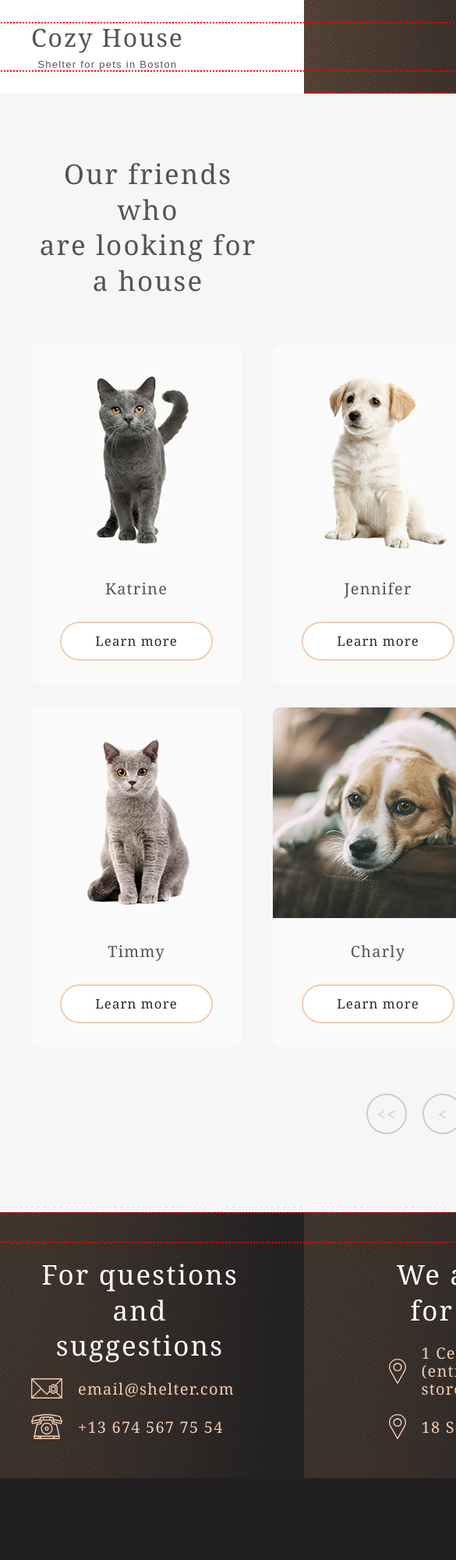
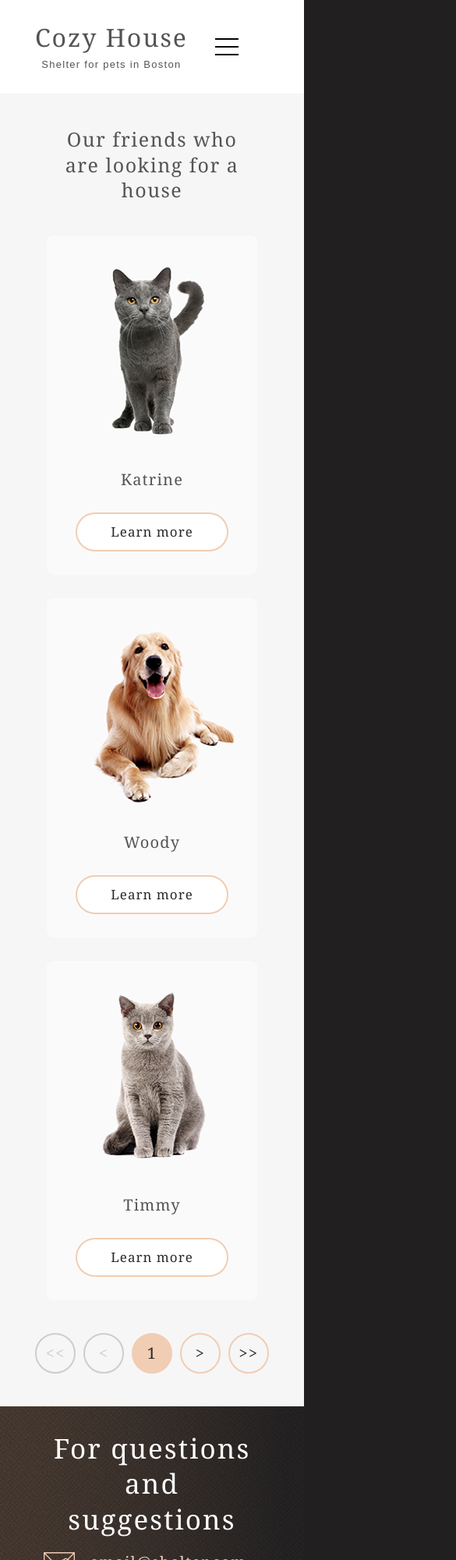
Before and after one commit to LimonJuice322/Shelter, a website built with webpack: page shelter/pages/pets/pets.html in a window 390 px wide. Shown: the top 2000 px of the page at 78% size, 585 px wide, since content can reach past the window. Before the commit the page ends 1895 px from the top, so only its background shows below. Built offline with nearby package versions, Linux system fonts and the light colour scheme.

Commit message:
feat: add adaptive for pets page

```diff
--- a/shelter/pages/main/main.less
+++ b/shelter/pages/main/main.less
@@ -47,7 +47,6 @@ img {
     padding-left: 10px;
     padding-right: 10px;
     margin: 0 auto;
-    outline: 2px dotted red;
   }
 }
 
@@ -112,6 +111,7 @@ img {
   padding-bottom: 60px;
 
   @media (min-width: 0) and (max-width: 1279.5px) {
+    padding-bottom: 62px;
     padding-top: 30px;
   }
 }
@@ -175,9 +175,10 @@ img {
 }
 
 .nav-menu__list {
+  padding-top: 16px;
   display: flex;
+  align-items: flex-start;
   list-style: none;
-  align-items: center;
 
   @media (min-width: 0) and (max-width: 767.5px) {
     display: none;
@@ -281,7 +282,7 @@ img {
   background-color: @basic-white;
 
   @media (min-width: @tablet-width) and (max-width: 1279.5px) {
-    padding-top: 82px;
+    padding-top: 81px;
   }
 
   @media (min-width: 0) and (max-width: 767.5px) {
@@ -722,7 +723,7 @@ img {
   }
 
   @media (min-width: 0) and (max-width: 767.5px) {
-    padding-top: 30px;
+    padding-top: 31px;
 
     img {
       width: 260px;
--- a/shelter/pages/pets/pets.html
+++ b/shelter/pages/pets/pets.html
@@ -2,6 +2,7 @@
 <html lang="en">
   <head>
     <meta charset="utf-8">
+    <meta name="viewport" content="width=device-width, initial-scale=1">
     <title>Our pets</title>
   </head>
   <body>
@@ -12,6 +13,7 @@
           <span class="header__logo-subtitle">Shelter for pets in Boston</span>
         </div>
         <nav class="nav-menu">
+          <button  class="nav-menu__toggler" type="button" aria-label="Open/close menu"></button>
           <ul class="nav-menu__list">
             <li class="nav-menu__item">
               <a class="nav-menu__link" href="main.html">About the shelter</a>
@@ -31,7 +33,8 @@
     </header>
 
     <main>
-      <section class="our-friends container">
+      <section class="our-friends">
+        <div class="container">
           <h2 class="our-friends__header">
             Our friends who<br>
             are looking for a house
@@ -95,6 +98,7 @@
               <button type="button" class="our-friends__btn" href="#" aria-label="Last page">>></button>
             </li>
           </ul>
+        </div>
       </section>
     </main>
 
--- a/shelter/pages/pets/pets.less
+++ b/shelter/pages/pets/pets.less
@@ -34,6 +34,20 @@ img {
   padding-left: 40px;
   padding-right: 40px;
   margin: 0 auto;
+
+  @media (min-width: @tablet-width) and (max-width: 1279.5px) {
+    width: 768px;
+    padding-left: 30px;
+    padding-right: 30px;
+    margin: 0 auto;
+  }
+
+  @media (min-width: 0) and (max-width: 767.5px) {
+    width: 320px;
+    padding-left: 10px;
+    padding-right: 10px;
+    margin: 0 auto;
+  }
 }
 
 .header {
@@ -76,10 +90,40 @@ img {
   justify-content: flex-end;
 }
 
+.nav-menu__toggler {
+  display: none;
+  position: relative;
+  margin-right: 39px;
+  margin-top: 19px;
+  width: 30px;
+  height: 22px;
+  border: none;
+  background-color: transparent;
+
+  &::before {
+    position: absolute;
+    content: "";
+    top: 0;
+    left: 0;
+    width: 100%;
+    height: 2px;
+    background-color: @basic-black;
+    box-shadow: 0 10px 0 0 @basic-black, 0 20px 0 0 @basic-black;
+  }
+
+  @media (min-width: 0) and (max-width: 767.5px) {
+    display: block;
+  }
+}
+
 .nav-menu__list {
   display: flex;
   list-style: none;
   align-items: center;
+
+  @media (min-width: 0) and (max-width: 767.5px) {
+    display: none;
+  }
 }
 
 .nav-menu__item {
@@ -134,6 +178,16 @@ img {
   padding-top: 80px;
   padding-bottom: 100px;
   background-color: @basic-light-l;
+
+  @media(min-width: @tablet-width) and (max-width: 1279.5px) {
+    padding-top: 80px;
+    padding-bottom: 76px;
+  }
+
+  @media(min-width: 0) and (max-width: 767.5px) {
+    padding-top: 42px;
+    padding-bottom: 42px;
+  }
 }
 
 .our-friends__header {
@@ -143,6 +197,15 @@ img {
   .set-font(35px, 1.3em, 400);
   letter-spacing: 0.06em;
   color: @basic-dark-l;
+
+  @media(min-width: @tablet-width) and (max-width: 1279.5px) {
+    padding-bottom: 30px;
+  }
+
+  @media(min-width: 0) and (max-width: 767.5px) {
+    padding-bottom: 42px;
+    .set-font(25px, 1.3em, 400);
+  }
 }
 
 .our-friends__list {
@@ -151,6 +214,20 @@ img {
   grid-template-columns: repeat(4, 1fr);
   grid-row-gap: 30px;
   grid-column-gap: 40px;
+
+  @media (min-width: @tablet-width) and (max-width: 1279.5px) {
+    padding-bottom: 40px;
+    padding-left: 64px;
+    padding-right: 64px;
+    grid-template-columns: repeat(2, 1fr);
+  }
+
+  @media(min-width: 0) and (max-width: 767.5px) {
+    padding-left: 15px;
+    padding-right: 14px;
+    padding-bottom: 42px;
+    grid-template-columns: 1fr;
+  }
 }
 
 .our-friends__item {
@@ -163,6 +240,21 @@ img {
   align-items: center;
   justify-content: space-between;
   background-color: @basic-white-dark;
+
+  @media(min-width: @tablet-width) and (max-width: 1279.5px) {
+    &:nth-child(7),
+    &:nth-child(8) {
+      display: none;
+    }
+  }
+
+  @media(min-width: 0) and (max-width: 767.5px) {
+    &:nth-child(2n),
+    &:nth-child(7),
+    &:nth-child(8) {
+      display: none;
+    }
+  }
 
   &--current,
   &:hover {
@@ -184,6 +276,10 @@ img {
   list-style: none;
   display: flex;
   justify-content: space-between;
+
+  @media(min-width: 0) and (max-width: 767.5px) {
+    width: 300px;
+  }
 }
 
 .our-friends__btn {
@@ -228,12 +324,42 @@ img {
 
 .footer {
   padding-top: 40px;
+
+  @media (min-width: @tablet-width) and (max-width: 1279.5px) {
+    padding-top: 30px;
+
+    img {
+      width: 300px;
+      height: 310px;
+    }
+  }
+
+  @media (min-width: 0) and (max-width: 767.5px) {
+    padding-top: 31px;
+
+    img {
+      width: 260px;
+      height: 269px;
+    }
+  }
 }
 
 .footer__wrapper {
   display: flex;
   justify-content: space-between;
   align-items: flex-start;
+
+  @media (min-width: @tablet-width) and (max-width: 1279.5px) {
+    row-gap: 65px;
+    flex-wrap: wrap;
+    justify-content: center;
+  }
+
+  @media (min-width: 0) and (max-width: 767.5px) {
+    row-gap: 40px;
+    flex-wrap: wrap;
+    justify-content: center;
+  }
 }
 
 .footer__text {
@@ -244,8 +370,24 @@ img {
   flex-direction: column;
   justify-content: space-between;
 
+  @media (min-width: @tablet-width) and (max-width: 1279.5px) {
+    margin-top: 0;
+
+    &:first-child {
+      margin-right: 60px;
+    }
+  }
+
+  @media (min-width: 0) and (max-width: 767.5px) {
+    margin-top: 0;
+  }
+
   &--large {
     width: 302px;
+
+    @media (min-width: 0) and (max-width: 767.5px) {
+      margin-bottom: 50px;
+    }
   }
 
   h2 {
@@ -253,6 +395,10 @@ img {
     .set-font(2.187rem, 1.3em, 400);
     letter-spacing: 0.06em;
     color: @basic-white;
+
+    @media (min-width: 0) and (max-width: 767.5px) {
+      text-align: center;
+    }
   }
 }
 
--- a/shelter/pages/variables.less
+++ b/shelter/pages/variables.less
@@ -1,3 +1,4 @@
+@basic-black: #000000;
 @basic-dark-xl: #292929;
 @basic-dark-l: #545454;
 @basic-dark-m: #B2B2B2;
```
Lines whose indentation alone changed are shown as unchanged.
